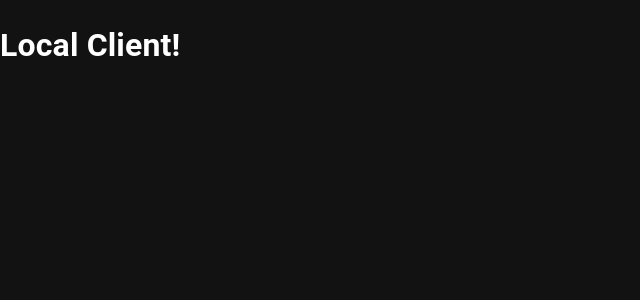
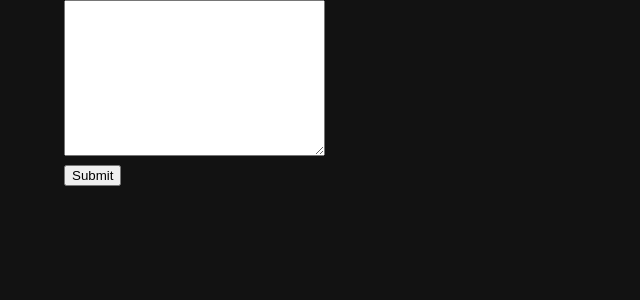
Before and after one commit to tomascatena/js-sketcher, a React (Create React App) app in the folder packages/local-client/: page / in a window 1280 px wide. Shown: the top 300 px of the page, without its empty margins (0-640 px from the left). Built offline with nearby package versions, Linux system fonts and the light colour scheme.

Commit message:
add simple component to write code and submit it

```diff
--- a/packages/local-client/src/App.tsx
+++ b/packages/local-client/src/App.tsx
@@ -2,15 +2,35 @@
 import { ThemeProvider } from '@mui/material/styles';
 import { useDarkMode } from './hooks/useDarkMode';
 import CssBaseline from '@mui/material/CssBaseline';
+import { Container } from '@mui/material';
 
 const App = () => {
   const { theme } = useDarkMode();
+
+  const [input, setInput] = React.useState('');
+  const [code, setCode] = React.useState('');
+
+  const onClick = () => {
+    console.log(input);
+  };
 
   return (
     <ThemeProvider theme={theme}>
       <CssBaseline />
 
-      <h1>Local Client!</h1>
+      <Container>
+        <textarea
+          onChange={e => setInput(e.target.value)}
+          value={input}
+          cols={30} rows={10}
+        ></textarea>
+
+        <div>
+          <button onClick={onClick}>Submit</button>
+        </div>
+
+        <pre>{code}</pre>
+      </Container>
     </ThemeProvider>
   );
 };
```
